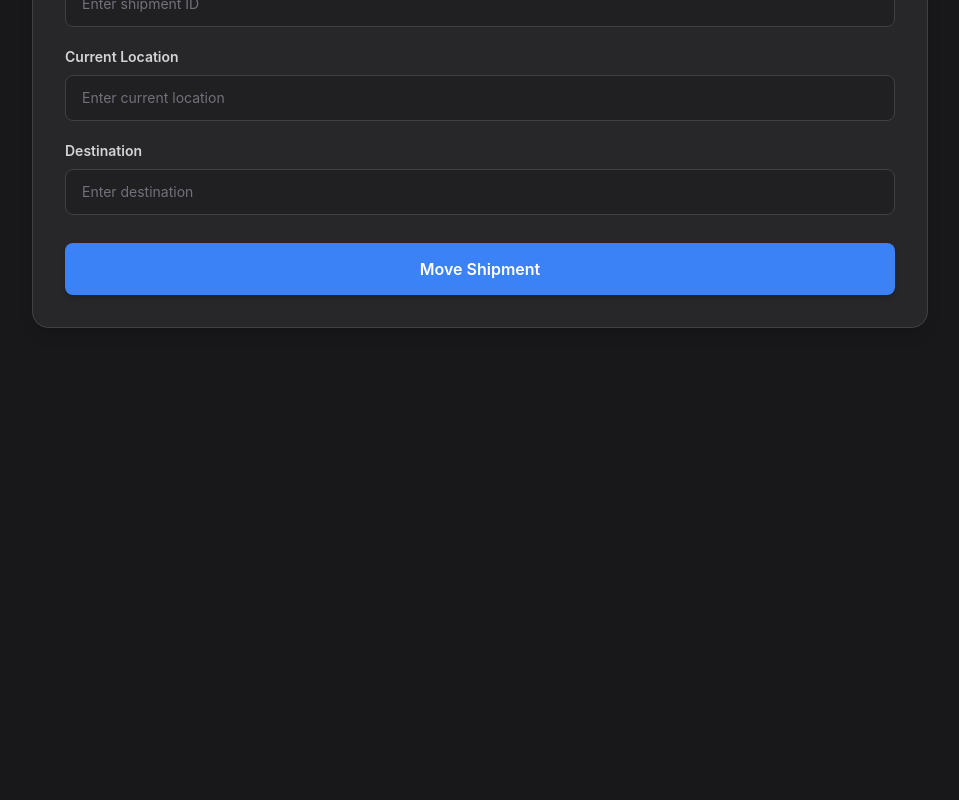
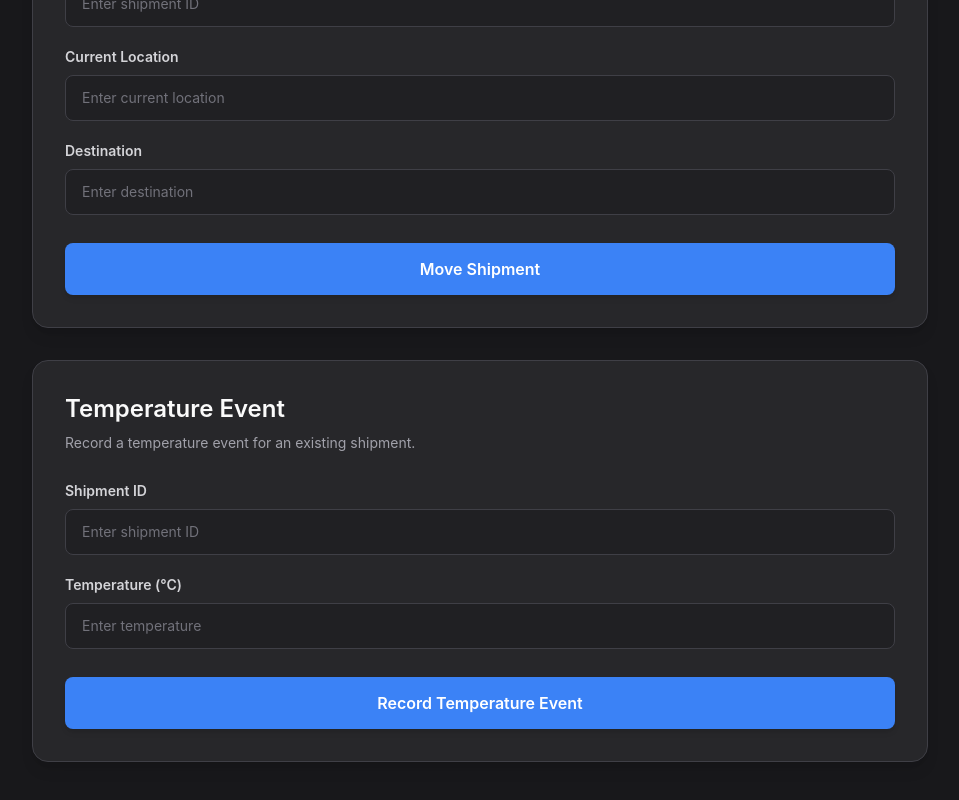
Before and after one commit to chandancoder-dev/audit-trail-team14, a React (Vite) app in the folder client/: page / in a window 1280 px wide. Shown: the part 832-1632 px from the top of the page, without its empty margins (160-1119 px from the left). Before the commit the page ends 1200 px from the top, so only its background shows below. Built offline with nearby package versions, Linux system fonts and the light colour scheme.

Commit message:
feat: add temperature event operation

```diff
--- a/client/src/pages/ShipmentOperations.jsx
+++ b/client/src/pages/ShipmentOperations.jsx
@@ -20,6 +20,16 @@ function ShipmentOperations() {
 
   const [moveErrors, setMoveErrors] = useState({});
   const [moveSuccessMessage, setMoveSuccessMessage] = useState("");
+
+  // -----------------------------
+  // Temperature Event State
+  // -----------------------------
+  const [temperatureShipmentId, setTemperatureShipmentId] = useState("");
+  const [temperature, setTemperature] = useState("");
+
+  const [temperatureErrors, setTemperatureErrors] = useState({});
+  const [temperatureSuccessMessage, setTemperatureSuccessMessage] =
+    useState("");
 
   // -----------------------------
   // Create Shipment
@@ -80,6 +90,35 @@ function ShipmentOperations() {
 
     setMoveSuccessMessage(
       `Shipment ${moveShipmentId} is ready to move from ${currentLocation} to ${moveDestination}.`
+    );
+  };
+
+  // -----------------------------
+  // Temperature Event
+  // -----------------------------
+  const handleTemperatureEvent = () => {
+    setTemperatureErrors({});
+    setTemperatureSuccessMessage("");
+
+    const newErrors = {};
+
+    if (temperatureShipmentId.trim() === "") {
+      newErrors.temperatureShipmentId = "Shipment ID is required";
+    }
+
+    if (temperature.trim() === "") {
+      newErrors.temperature = "Temperature is required";
+    } else if (isNaN(Number(temperature))) {
+      newErrors.temperature = "Temperature must be a valid number";
+    }
+
+    if (Object.keys(newErrors).length > 0) {
+      setTemperatureErrors(newErrors);
+      return;
+    }
+
+    setTemperatureSuccessMessage(
+      `Temperature event for ${temperatureShipmentId} is ready to be recorded at ${temperature}°C.`
     );
   };
 
@@ -233,7 +272,7 @@ function ShipmentOperations() {
         {/* =====================================================
             MOVE SHIPMENT
         ====================================================== */}
-        <div className="rounded-2xl border border-[#3F3F46] bg-[#27272A] p-8 shadow-lg">
+        <div className="mb-8 rounded-2xl border border-[#3F3F46] bg-[#27272A] p-8 shadow-lg">
 
           <h2 className="mb-2 text-2xl font-semibold text-[#FAFAFA]">
             Move Shipment
@@ -361,6 +400,105 @@ function ShipmentOperations() {
             Move Shipment
           </button>
         </div>
+
+        {/* =====================================================
+            TEMPERATURE EVENT
+        ====================================================== */}
+        <div className="rounded-2xl border border-[#3F3F46] bg-[#27272A] p-8 shadow-lg">
+
+          <h2 className="mb-2 text-2xl font-semibold text-[#FAFAFA]">
+            Temperature Event
+          </h2>
+
+          <p className="mb-7 text-sm text-[#A1A1AA]">
+            Record a temperature event for an existing shipment.
+          </p>
+
+          {/* Success Message */}
+          {temperatureSuccessMessage && (
+            <div className="mb-6 rounded-lg border border-[#22C55E]/40 bg-[#22C55E]/10 px-4 py-3 text-sm text-[#22C55E]">
+              {temperatureSuccessMessage}
+            </div>
+          )}
+
+          {/* Shipment ID */}
+          <div className="mb-5">
+            <label className="mb-2 block text-sm font-semibold text-[#D4D4D8]">
+              Shipment ID
+            </label>
+
+            <input
+              type="text"
+              placeholder="Enter shipment ID"
+              value={temperatureShipmentId}
+              onChange={(e) => {
+                setTemperatureShipmentId(e.target.value);
+
+                if (temperatureErrors.temperatureShipmentId) {
+                  setTemperatureErrors((previous) => ({
+                    ...previous,
+                    temperatureShipmentId: "",
+                  }));
+                }
+              }}
+              className={`w-full rounded-lg border bg-[#202023] px-4 py-3 text-sm text-[#FAFAFA] outline-none placeholder:text-[#71717A] focus:ring-2 focus:ring-[#3B82F6]/20 ${
+                temperatureErrors.temperatureShipmentId
+                  ? "border-[#EF4444] focus:border-[#EF4444]"
+                  : "border-[#3F3F46] focus:border-[#3B82F6]"
+              }`}
+            />
+
+            {temperatureErrors.temperatureShipmentId && (
+              <p className="mt-2 text-sm text-[#EF4444]">
+                {temperatureErrors.temperatureShipmentId}
+              </p>
+            )}
+          </div>
+
+          {/* Temperature */}
+          <div className="mb-7">
+            <label className="mb-2 block text-sm font-semibold text-[#D4D4D8]">
+              Temperature (°C)
+            </label>
+
+            <input
+              type="number"
+              step="0.1"
+              placeholder="Enter temperature"
+              value={temperature}
+              onChange={(e) => {
+                setTemperature(e.target.value);
+
+                if (temperatureErrors.temperature) {
+                  setTemperatureErrors((previous) => ({
+                    ...previous,
+                    temperature: "",
+                  }));
+                }
+              }}
+              className={`w-full rounded-lg border bg-[#202023] px-4 py-3 text-sm text-[#FAFAFA] outline-none placeholder:text-[#71717A] focus:ring-2 focus:ring-[#3B82F6]/20 ${
+                temperatureErrors.temperature
+                  ? "border-[#EF4444] focus:border-[#EF4444]"
+                  : "border-[#3F3F46] focus:border-[#3B82F6]"
+              }`}
+            />
+
+            {temperatureErrors.temperature && (
+              <p className="mt-2 text-sm text-[#EF4444]">
+                {temperatureErrors.temperature}
+              </p>
+            )}
+          </div>
+
+          {/* Temperature Button */}
+          <button
+            type="button"
+            onClick={handleTemperatureEvent}
+            className="w-full rounded-lg bg-[#3B82F6] px-4 py-3.5 text-base font-semibold text-white shadow-md transition hover:bg-[#2563EB] focus:outline-none focus:ring-2 focus:ring-[#3B82F6]/40"
+          >
+            Record Temperature Event
+          </button>
+        </div>
       </div>
     </div>
   );
```
